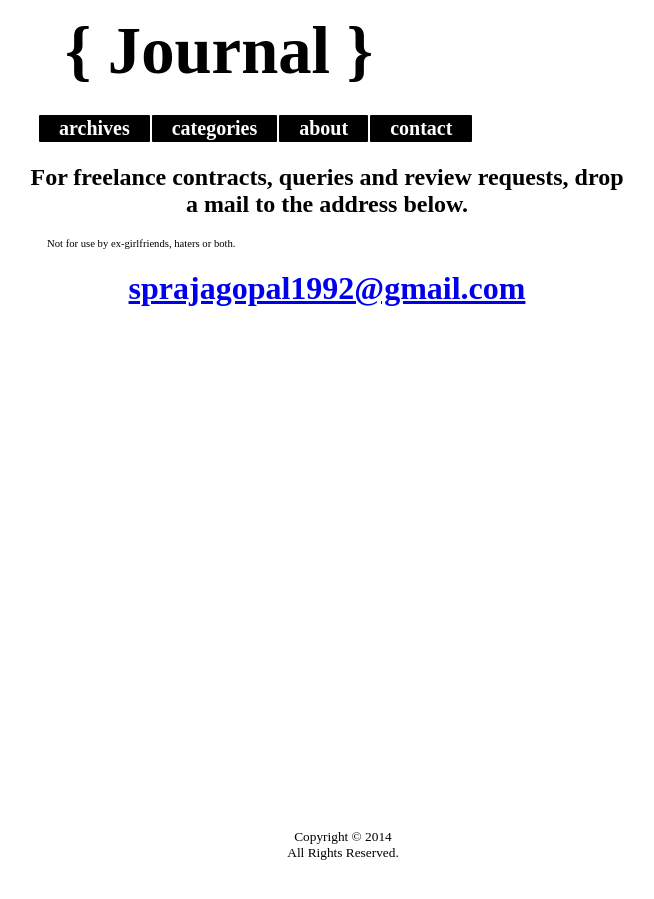
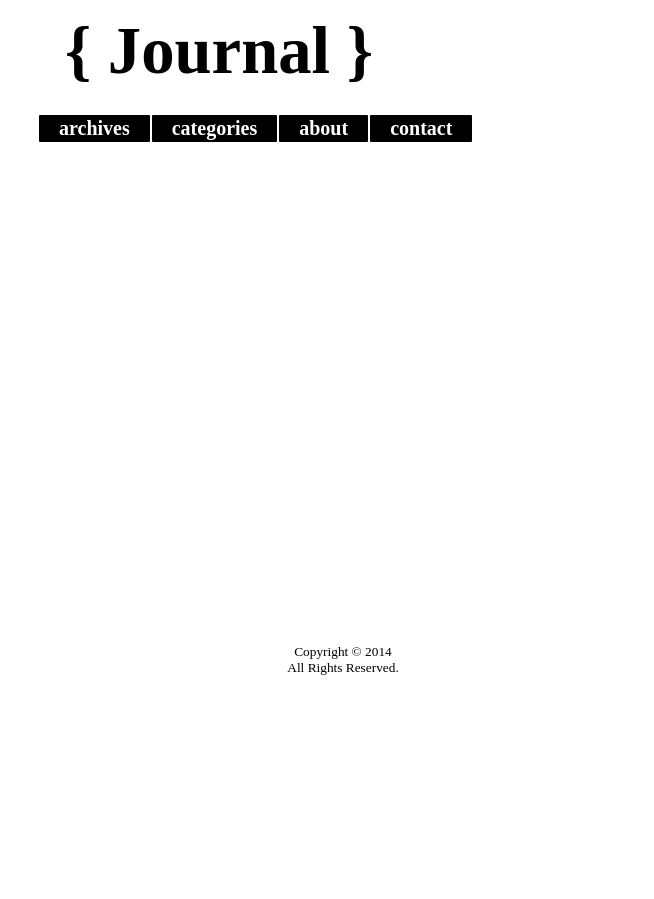
Before and after one commit to journalist/journalist.github.io, a Jekyll site: the page built from contact.html, in a window 1280 px wide. Shown: the whole page, without its empty margins (297-951 px from the left). Built offline with Jekyll 4.4.1, drawn with Linux system fonts in a browser that asks for light colours; nearby versions of some CDN libraries; Markdown is read by kramdown in place of the engine named in the settings.

Commit message:
Update contact.html

```diff
--- a/contact.html
+++ b/contact.html
@@ -1,15 +1,5 @@
 ---
 layout: default
-title: shout at the decay
+title: contact
 published: true
 ---
-
- <h2 style="text-align:center">For freelance contracts, queries and review requests, drop a mail to the address below. </h2>
-
- <p style="font-size:8pt;">Not for use by ex-girlfriends, haters or both.</p>
-
- <h1 style="text-align:center">
-
- <a href="mailto:sprajagopal1992@gmail.com">sprajagopal1992@gmail.com</a>
-
- </h1>
```
